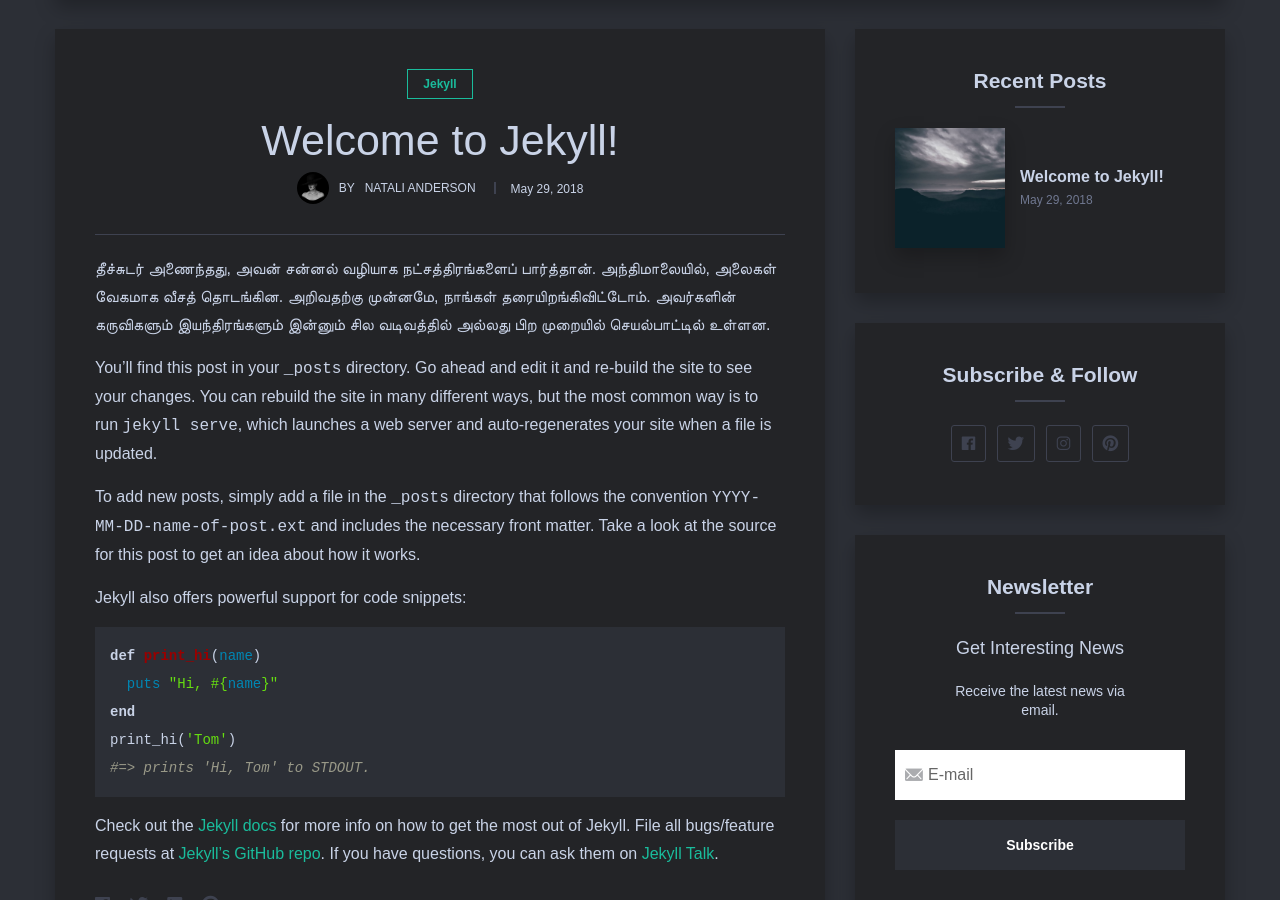
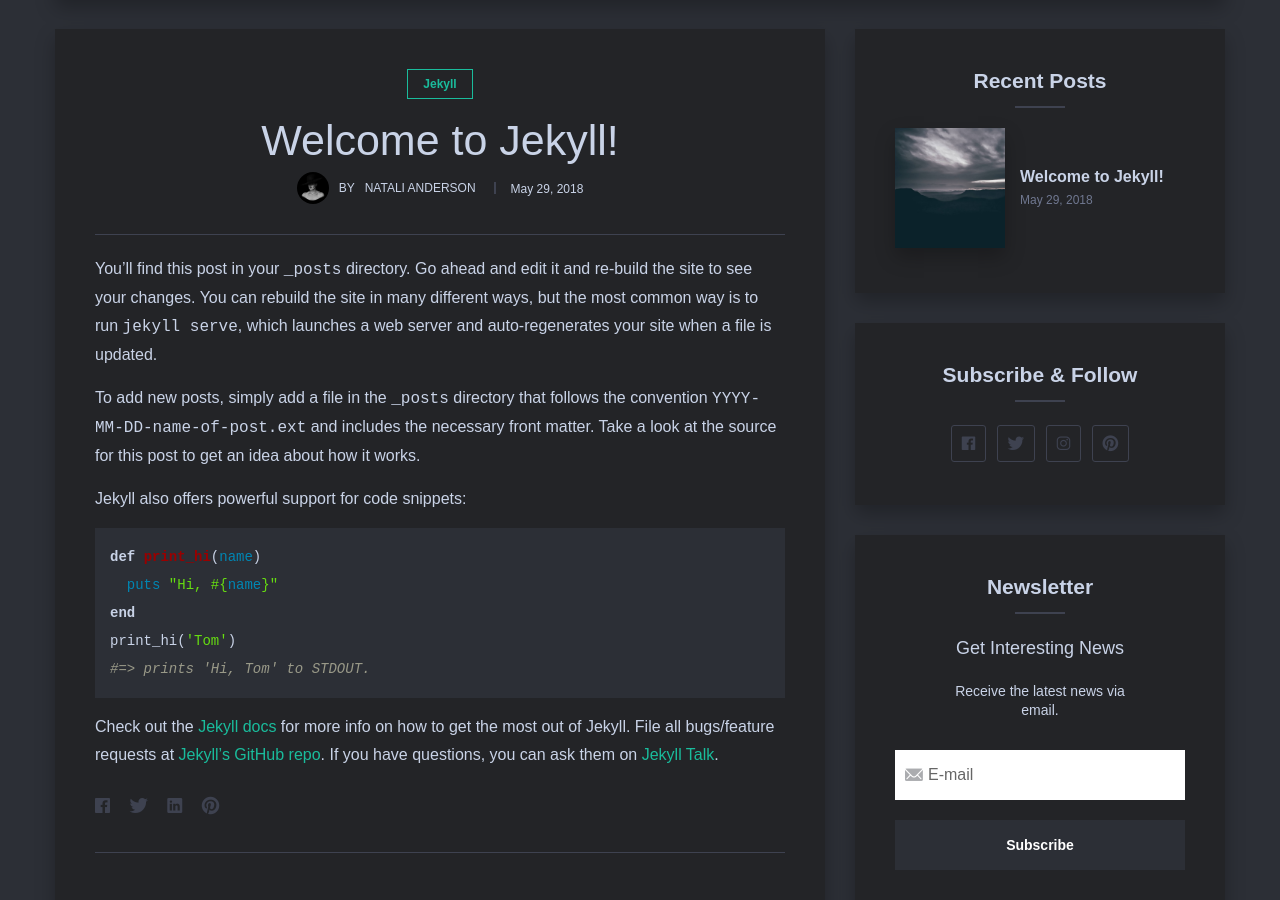
Before and after one commit to gamintrolls/5, a Jekyll site: the page built from _posts/2018-05-29-welcome-to-jekyll.markdown, in a window 1280 px wide and 900 px high, scrolled down 696 px. Built offline with Jekyll 4.4.1, drawn with Linux system fonts in a browser that asks for light colours; nearby versions of some CDN libraries; comment, search, counter and statistics services are not loaded.

Commit message:
Update 2018-05-29-welcome-to-jekyll.markdown

```diff
--- a/_posts/2018-05-29-welcome-to-jekyll.markdown
+++ b/_posts/2018-05-29-welcome-to-jekyll.markdown
@@ -1,15 +1,10 @@
 ---
 layout: post
 title:  "Welcome to Jekyll!"
-lang:   ta
 date:   2018-05-29 18:05:55 +0300
 image:  11.jpg
 tags:   [Jekyll]
 ---
-தீச்சுடர் அணைந்தது, அவன் சன்னல் வழியாக நட்சத்திரங்களைப் பார்த்தான்.
-அந்திமாலையில், அலைகள் வேகமாக வீசத் தொடங்கின.
-அறிவதற்கு முன்னமே, நாங்கள் தரையிறங்கிவிட்டோம்.
-அவர்களின் கருவிகளும் இயந்திரங்களும் இன்னும் சில வடிவத்தில் அல்லது பிற முறையில் செயல்பாட்டில் உள்ளன.
 
 You’ll find this post in your `_posts` directory. Go ahead and edit it and re-build the site to see your changes. You can rebuild the site in many different ways, but the most common way is to run `jekyll serve`, which launches a web server and auto-regenerates your site when a file is updated.
 
```
